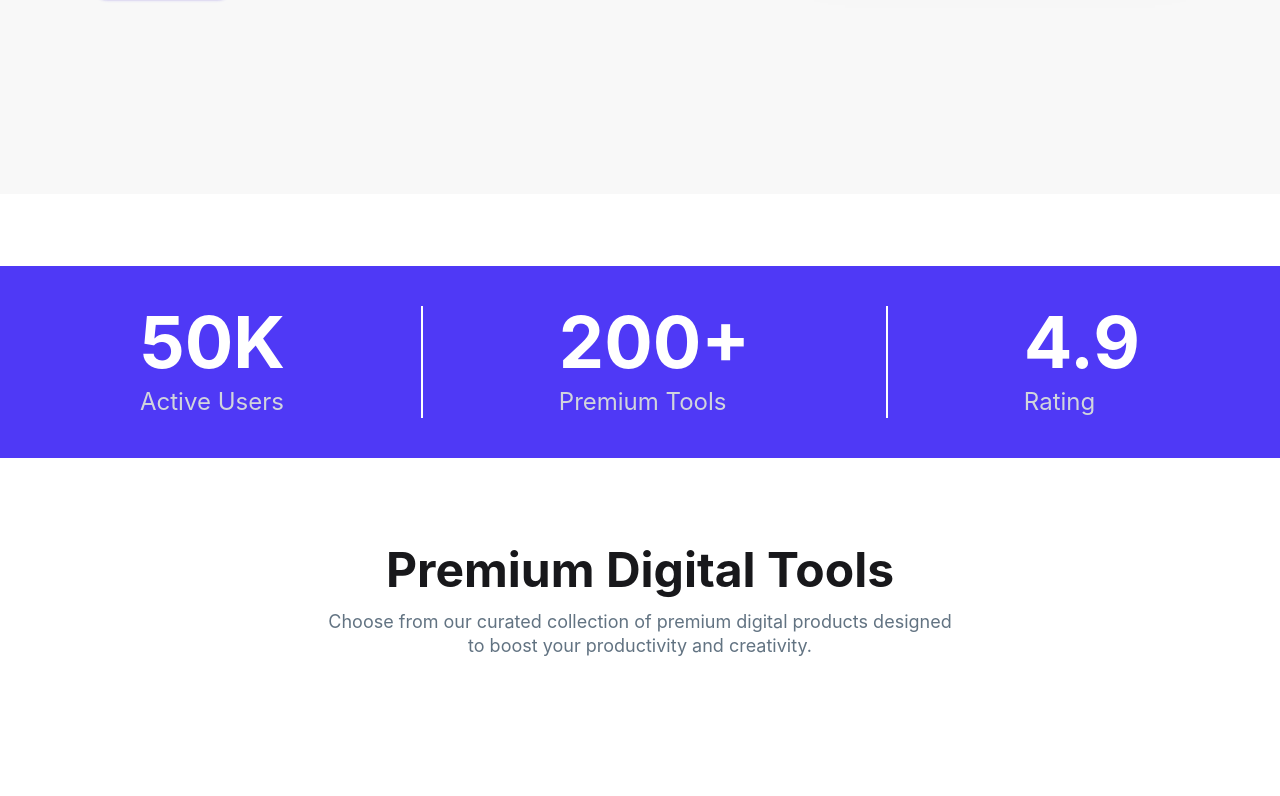
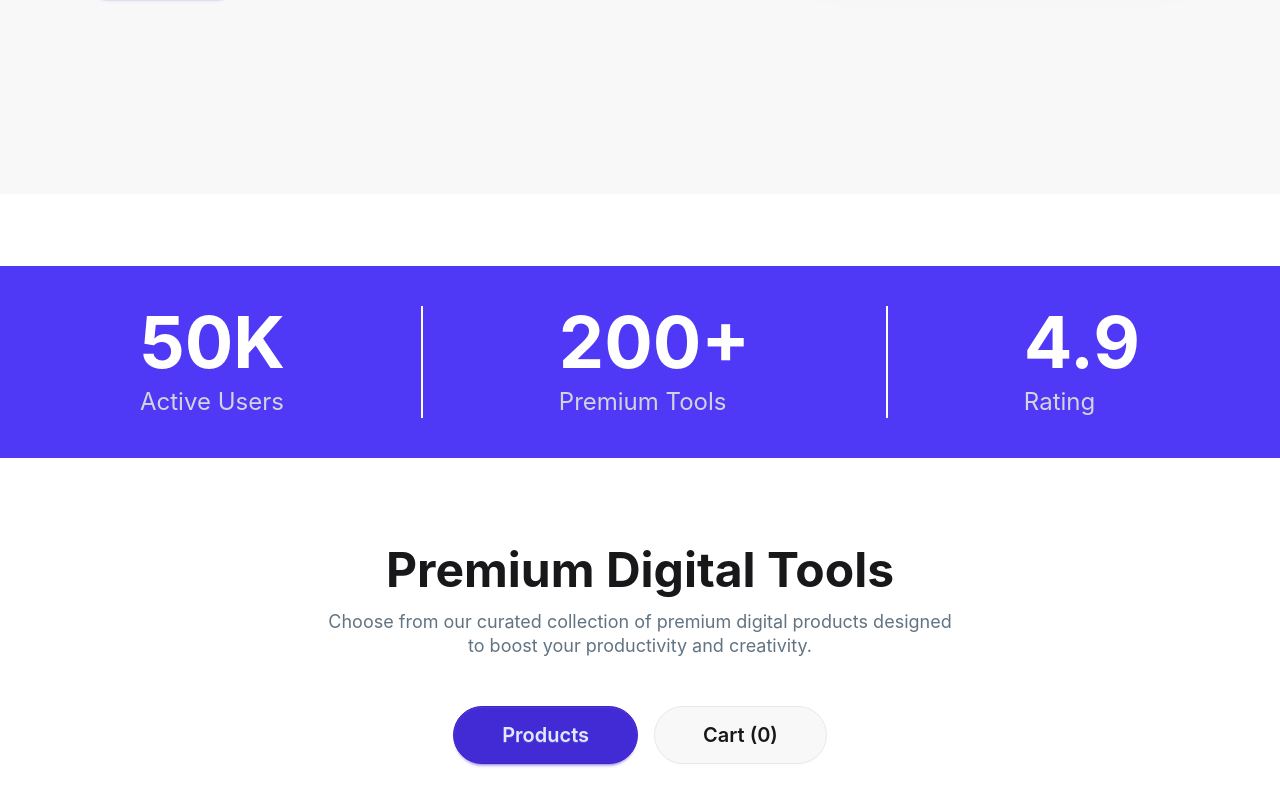
Before and after one commit to nasrullah-sheikh-noman/DigiTools, a React (Vite) app: page / in a window 1280 px wide. Shown: the part 670-1466 px from the top of the page. Before the commit the page ends 1344 px from the top, so only its background shows below. Built offline with nearby package versions, Linux system fonts and the light colour scheme.

Commit message:
add premium and cart button

```diff
--- a/src/App.jsx
+++ b/src/App.jsx
@@ -2,6 +2,7 @@ import "./App.css";
 import Navbar from "./components/navbar/Navbar";
 import Hero from "./components/hero/Hero";
 import Activity from "./components/activity/Activity";
+import ToggoleButton from "./components/toggoleButton/ToggoleButton";
 
 function App() {
   return (
@@ -9,6 +10,7 @@ function App() {
       <Navbar/>
       <Hero/>
       <Activity/>
+      <ToggoleButton/>
     </>
   );
 }
--- /dev/null
+++ b/src/components/toggoleButton/ToggoleButton.jsx
@@ -0,0 +1,14 @@
+import React from 'react';
+
+const ToggoleButton = () => {
+  return (
+    <div>
+      <div className='flex gap-4 my-8 max-w-300 mx-auto items-center justify-center '>
+        <button class="btn rounded-full text-xl font-semibold px-12 py-7 btn-primary">Products</button>
+        <button class="btn rounded-full text-xl font-semibold px-12 py-7">Cart (0)</button>
+      </div>
+    </div>
+  );
+};
+
+export default ToggoleButton;
```
